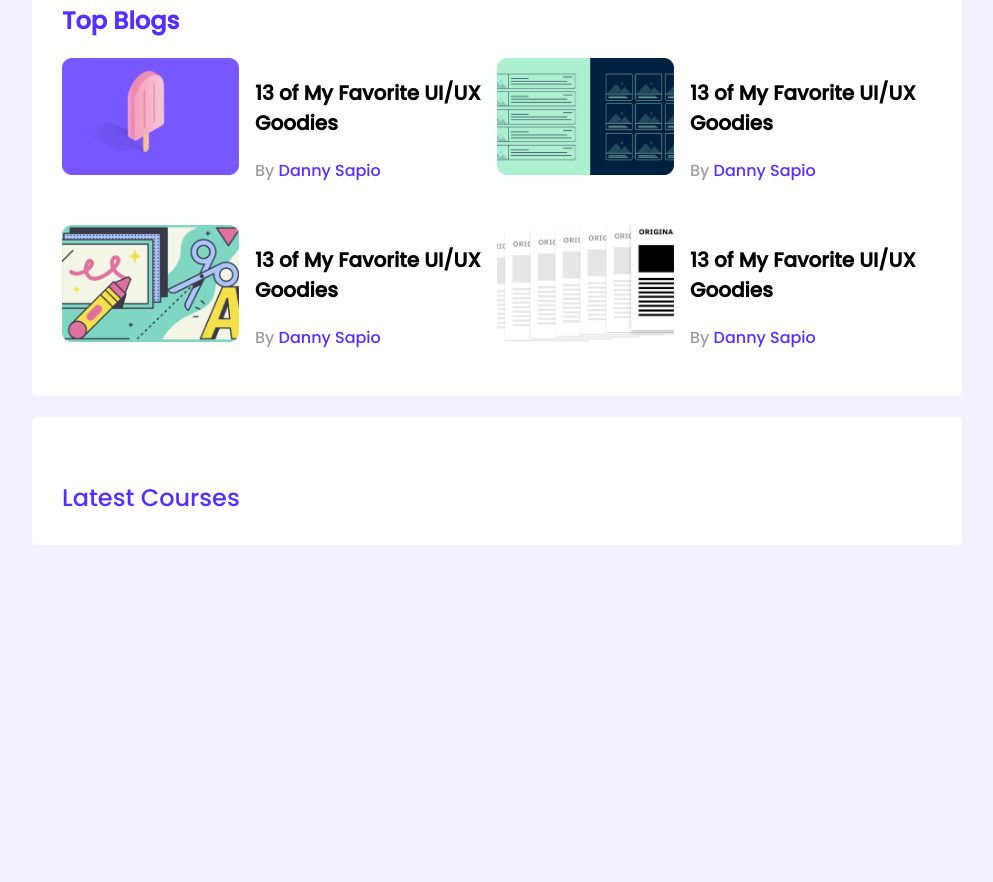
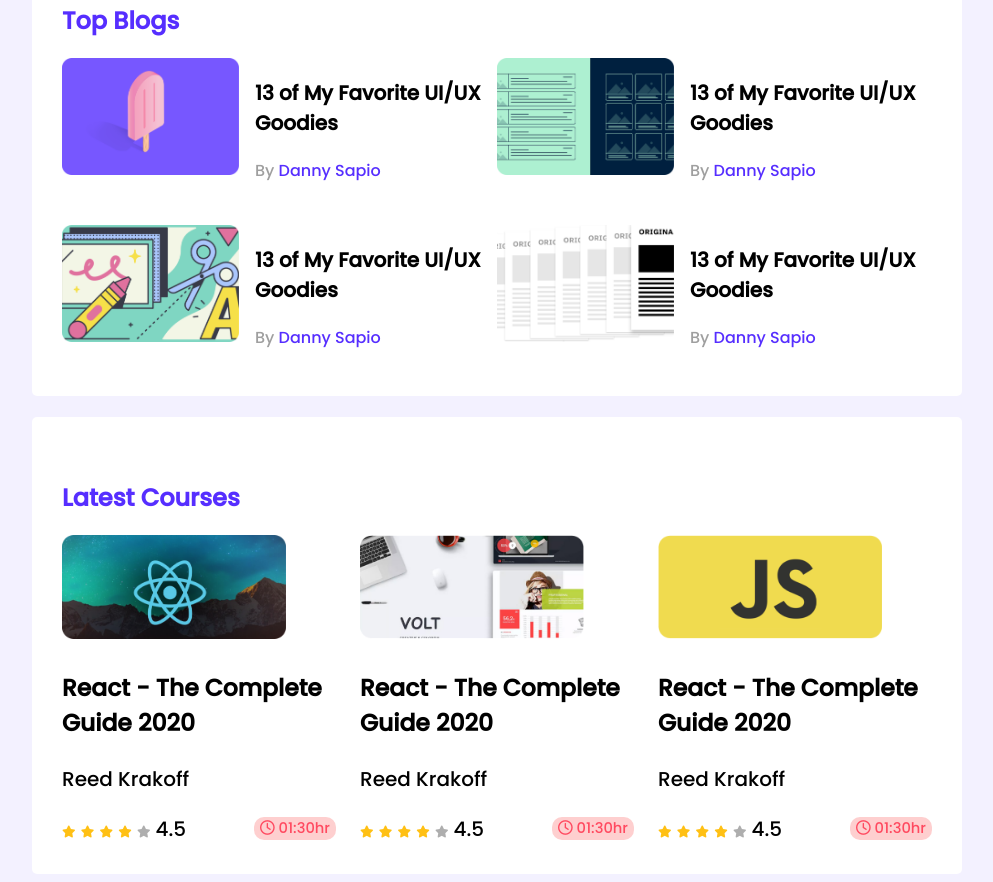
Before and after one commit to ShadowRider7/leader-board-css3, a plain HTML site: page index.html in a window 1280 px wide. Shown: the part 365-1247 px from the top of the page, without its empty margins (143-1136 px from the left). Before the commit the page ends 918 px from the top, so only its background shows below. Drawn offline with Linux system fonts and the light colour scheme.

```diff
--- a/index.html
+++ b/index.html
@@ -6,6 +6,8 @@
     <meta http-equiv="X-UA-Compatible" content="IE=edge">
     <meta name="viewport" content="width=device-width, initial-scale=1.0">
     <title>Document</title>
+    <!-- font awsome -->
+    <script src="https://kit.fontawesome.com/4ecacf91fa.js" crossorigin="anonymous"></script>
     <!-- stylesheet -->
     <link rel="stylesheet" href="styles/style.css">
 </head>
@@ -107,7 +109,81 @@
         </section>
         <!-- Latest Courses -->
         <section class="container">
-            <div class="section-title">Latest Courses</div>
+            <h2 class="section-title">Latest Courses</h2>
+            <div class="courses">
+                <div class="course">
+                    <div class="course-banner">
+                        <img src="images/courses/course-1.png" alt="">
+                        <div class="course-details">
+                            <h3 class="course-title">React - The Complete Guide 2020</h3>
+                            <p class="course-author">Reed Krakoff</p>
+                            <div class="course-info">
+                                <div>
+                                    <i class="fa-solid fa-star filled"></i>
+                                    <i class="fa-solid fa-star filled"></i>
+                                    <i class="fa-solid fa-star filled"></i>
+                                    <i class="fa-solid fa-star filled"></i>
+                                    <i class="fa-solid fa-star empty"></i>
+                                    <span>4.5</span>
+                                </div>
+
+                                <div class="course-duration">
+                                    <i class="fa-regular fa-clock"></i>
+                                    01:30hr
+                                </div>
+                            </div>
+                        </div>
+                    </div>
+                </div>
+                <div class="course">
+                    <div class="course-banner">
+                        <img src="images/courses/course-2.png" alt="">
+                        <div class="course-details">
+                            <h3 class="course-title">React - The Complete Guide 2020</h3>
+                            <p class="course-author">Reed Krakoff</p>
+                            <div class="course-info">
+                                <div>
+                                    <i class="fa-solid fa-star filled"></i>
+                                    <i class="fa-solid fa-star filled"></i>
+                                    <i class="fa-solid fa-star filled"></i>
+                                    <i class="fa-solid fa-star filled"></i>
+                                    <i class="fa-solid fa-star empty"></i>
+                                    <span>4.5</span>
+                                </div>
+
+                                <div class="course-duration">
+                                    <i class="fa-regular fa-clock"></i>
+                                    01:30hr
+                                </div>
+                            </div>
+                        </div>
+                    </div>
+                </div>
+                <div class="course">
+                    <div class="course-banner">
+                        <img src="images/courses/course-3.png" alt="">
+                        <div class="course-details">
+                            <h3 class="course-title">React - The Complete Guide 2020</h3>
+                            <p class="course-author">Reed Krakoff</p>
+                            <div class="course-info">
+                                <div>
+                                    <i class="fa-solid fa-star filled"></i>
+                                    <i class="fa-solid fa-star filled"></i>
+                                    <i class="fa-solid fa-star filled"></i>
+                                    <i class="fa-solid fa-star filled"></i>
+                                    <i class="fa-solid fa-star empty"></i>
+                                    <span>4.5</span>
+                                </div>
+
+                                <div class="course-duration">
+                                    <i class="fa-regular fa-clock"></i>
+                                    01:30hr
+                                </div>
+                            </div>
+                        </div>
+                    </div>
+                </div>
+            </div>
         </section>
     </main>
 </body>
--- a/styles/style.css
+++ b/styles/style.css
@@ -98,3 +98,47 @@ hr {
     color: #562EFF;
 
 }
+
+/* ---------------
+Courses Styles
+-----------------*/
+.courses {
+    display: grid;
+    grid-template-columns: repeat(3, 1fr);
+    grid-column-gap: 24px;
+}
+
+.course {
+    font-size: 20.0336px;
+}
+
+.courses .course-banner img {
+    width: 224px;
+    height: 104px;
+}
+
+.course-info {
+    display: flex;
+    align-items: center;
+    justify-content: space-between;
+}
+
+.fa-star {
+    font-size: 12px;
+}
+
+.fa-star.filled {
+    color: #FFC014;
+}
+
+.fa-star.empty {
+    color: #AEAEAE;
+}
+
+.course-duration {
+    padding: 1px 6px;
+    background-color: rgba(252, 138, 138, 0.413);
+    color: #FF4A60;
+    border-radius: 10px;
+    font-size: 14.6913px;
+}
```
